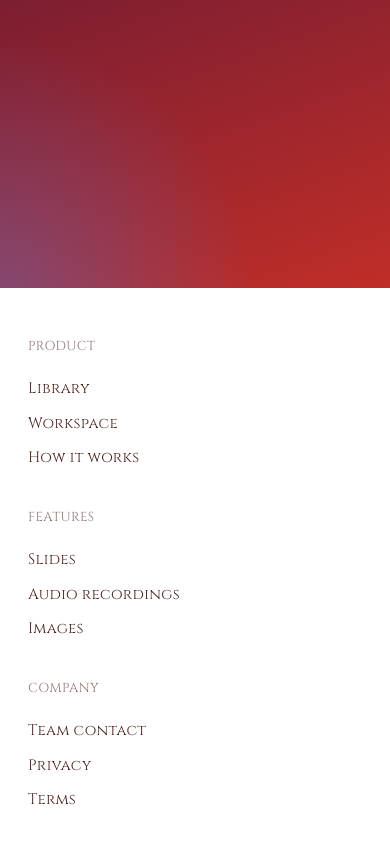
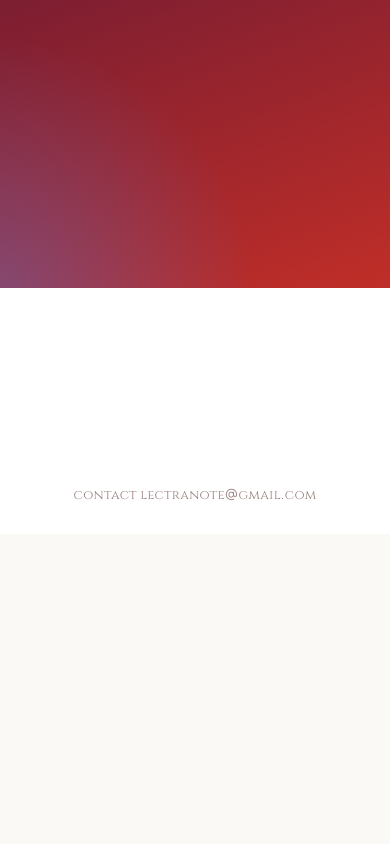
Before and after one commit to CAULectra/FE, a React (Vite) app: page / in a window 390 px wide. Shown: the part 7444-8288 px from the top of the page. After the commit the page ends 7978 px from the top, so only its background shows below. Built offline with nearby package versions, Linux system fonts and the light colour scheme; no server answers; a web font is replaced by a local one.

Commit message:
💄 style: landing 푸터 contact 단일화 + support 제거

```diff
--- a/src/landing/LandingPage.tsx
+++ b/src/landing/LandingPage.tsx
@@ -39,7 +39,6 @@ export default function LandingPage() {
 
   return (
     <div ref={rootRef} className="landing-root" onClick={onRootClick}>
-      <a className="support-pill" href="mailto:focustationcapstone@gmail.com">💬 Support</a>
 
       <main id="top">
 
@@ -176,26 +175,6 @@ export default function LandingPage() {
 
       {/* ================= FOOTER ================= */}
       <footer className="landing-footer" id="footer">
-        <div className="foot-links">
-          <div className="fl-group">
-            <div className="hd">PRODUCT</div>
-            <a href="/library">Library</a>
-            <a href="/lecture/w10">Workspace</a>
-            <a href="#walkthrough">How it works</a>
-          </div>
-          <div className="fl-group">
-            <div className="hd">FEATURES</div>
-            <a href="#hero">Slides</a>
-            <a href="#hero">Audio recordings</a>
-            <a href="#hero">Images</a>
-          </div>
-          <div className="fl-group">
-            <div className="hd">COMPANY</div>
-            <a href="mailto:focustationcapstone@gmail.com">Team contact</a>
-            <a href="#">Privacy</a>
-            <a href="#">Terms</a>
-          </div>
-        </div>
         {/* 대형 워드마크 — TextType 무한 타이핑 루프 (type → pause → delete → repeat) */}
         <div className="giant-lectra">
           <TextType
@@ -210,6 +189,9 @@ export default function LandingPage() {
             startOnVisible
           />
         </div>
+        <div className="foot-contact">
+          <a href="mailto:lectranote@gmail.com">contact lectranote@gmail.com</a>
+        </div>
       </footer>
 
       </main>
--- a/src/landing/landing.css
+++ b/src/landing/landing.css
@@ -271,6 +271,10 @@ html.lenis{height:auto}
 .fl-group .hd{opacity:.55;font-size:13px;letter-spacing:.42px;margin-bottom:16px;display:flex;justify-content:space-between;align-items:center;width:100%}
 .fl-group a{display:block;padding:6px 0;letter-spacing:.3px;opacity:.88}
 .fl-group a:hover{opacity:1;text-decoration:underline}
+/* 푸터 단일 연락처 — 대형 워드마크 아래, 작게·조화롭게 */
+.foot-contact{text-align:center;margin-top:clamp(10px,1.6vw,22px);padding:0 28px clamp(30px,4vw,52px);font-size:13px}
+.foot-contact a{letter-spacing:.3px;opacity:.5;transition:opacity .15s ease}
+.foot-contact a:hover{opacity:.9;text-decoration:underline}
 .giant-lectra{font-size:clamp(96px,20vw,310px);font-weight:600;line-height:.78;letter-spacing:-.02em;margin:clamp(64px,8vw,120px) auto 0;text-align:center;user-select:none;color:#111}
 
 @media (prefers-reduced-motion:reduce){
```
